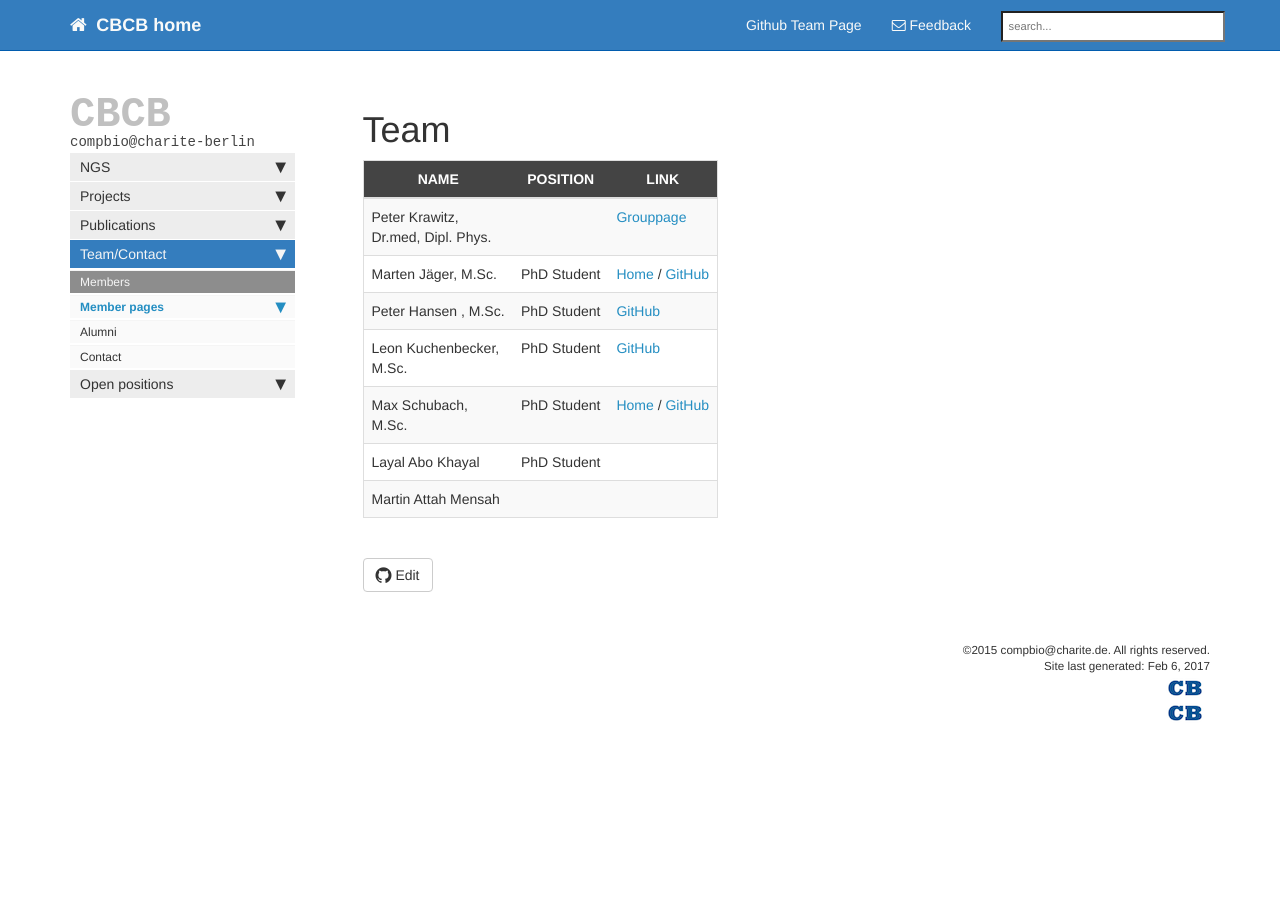
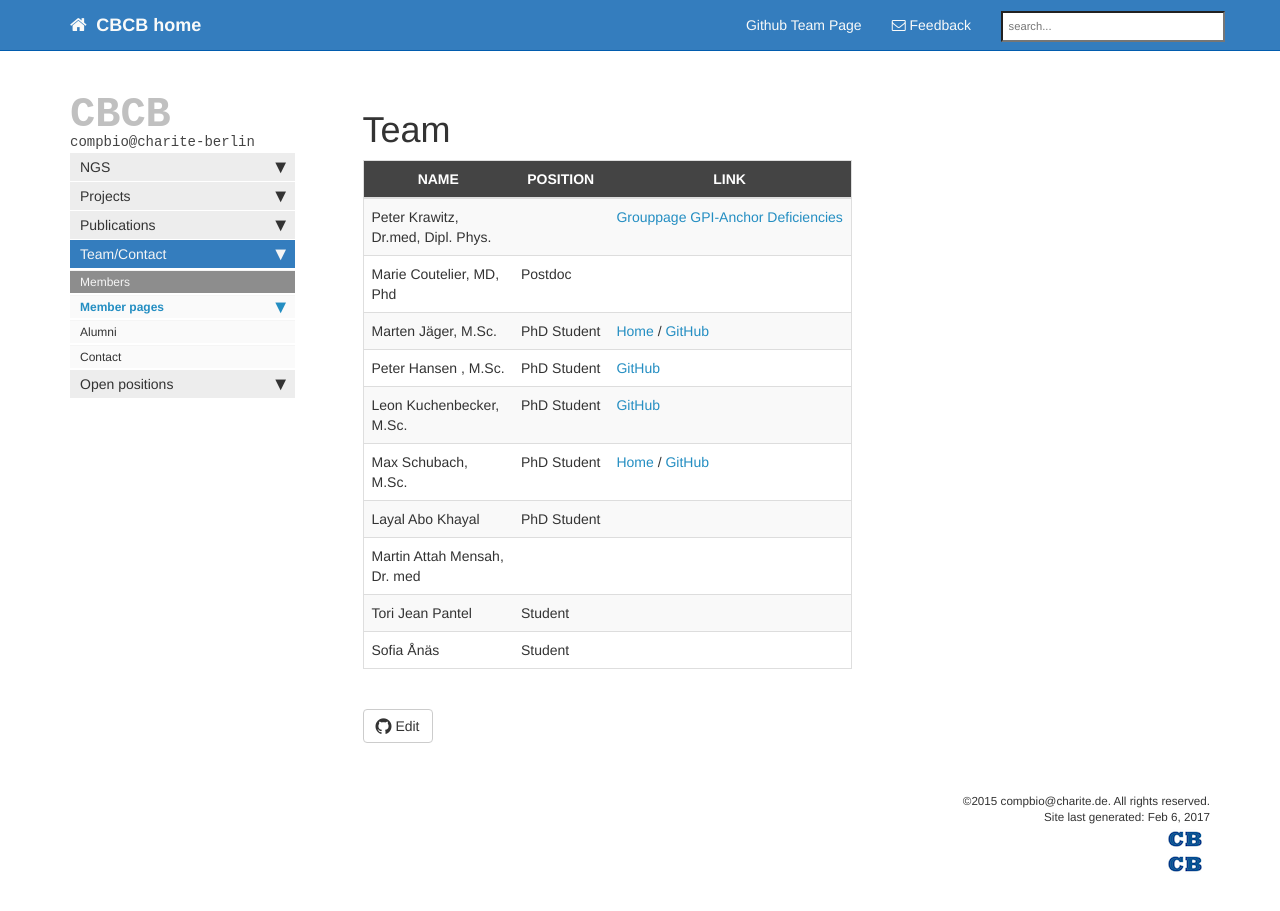
Before and after one commit to charite/charite.github.io, a Jekyll site: the page built from team.md, in a window 1280 px wide and 936 px high. Shown: the top 911 px of the window. Built offline with Jekyll 4.4.1, drawn with Linux system fonts in a browser that asks for light colours; nearby versions of some CDN libraries; library files that are not in the unit come from our copies; comment, search, counter and statistics services are not loaded.

Commit message:
Update team.md
update team page

```diff
--- a/team.md
+++ b/team.md
@@ -5,10 +5,13 @@ title: Team
 
 Name                                | Position        | Link
 ------------------------------------|-----------------|-----------------
-Peter Krawitz, Dr.med, Dipl. Phys.  |                 | [Grouppage](http://krawitz.charite.de/)
+Peter Krawitz, Dr.med, Dipl. Phys.  |                 | [Grouppage GPI-Anchor Deficiencies](http://krawitz.charite.de/)
+Marie Coutelier, MD, Phd            | Postdoc         |
 Marten Jäger, M.Sc.                 | PhD Student     | [Home](team_jaeger.html) / [GitHub](https://github.com/martenj)
 Peter Hansen , M.Sc.                | PhD Student     | [GitHub](https://github.com/hansenp)
 Leon Kuchenbecker, M.Sc.            | PhD Student     | [GitHub](https://github.com/lkuchenb)
 Max Schubach, M.Sc.                 | PhD Student     | [Home](team_schubach.html) / [GitHub](https://github.com/visze)
 Layal Abo Khayal                    | PhD Student     |
-Martin Attah Mensah                 |                 |
+Martin Attah Mensah, Dr. med        |                 |
+Tori Jean Pantel                    | Student         |
+Sofia Ånäs                          | Student         |
```
